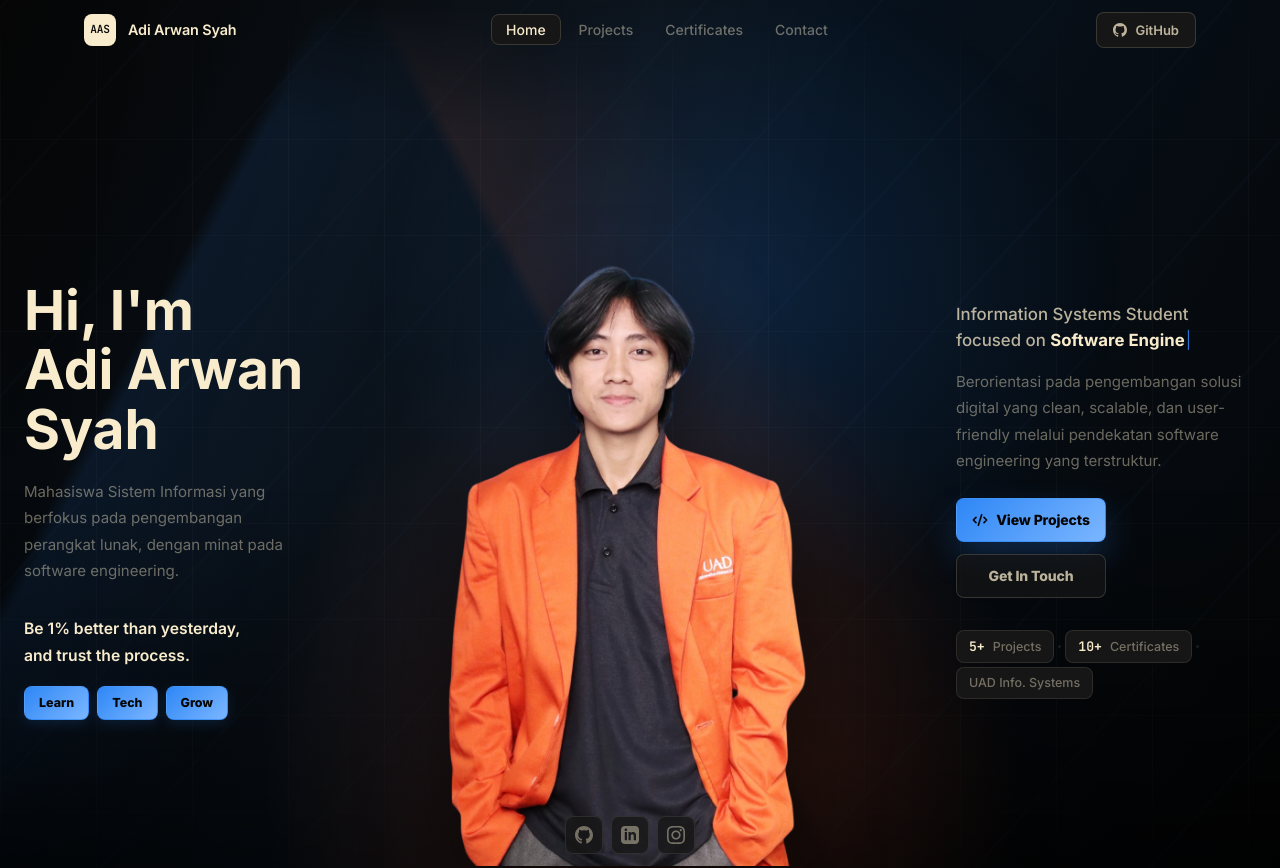
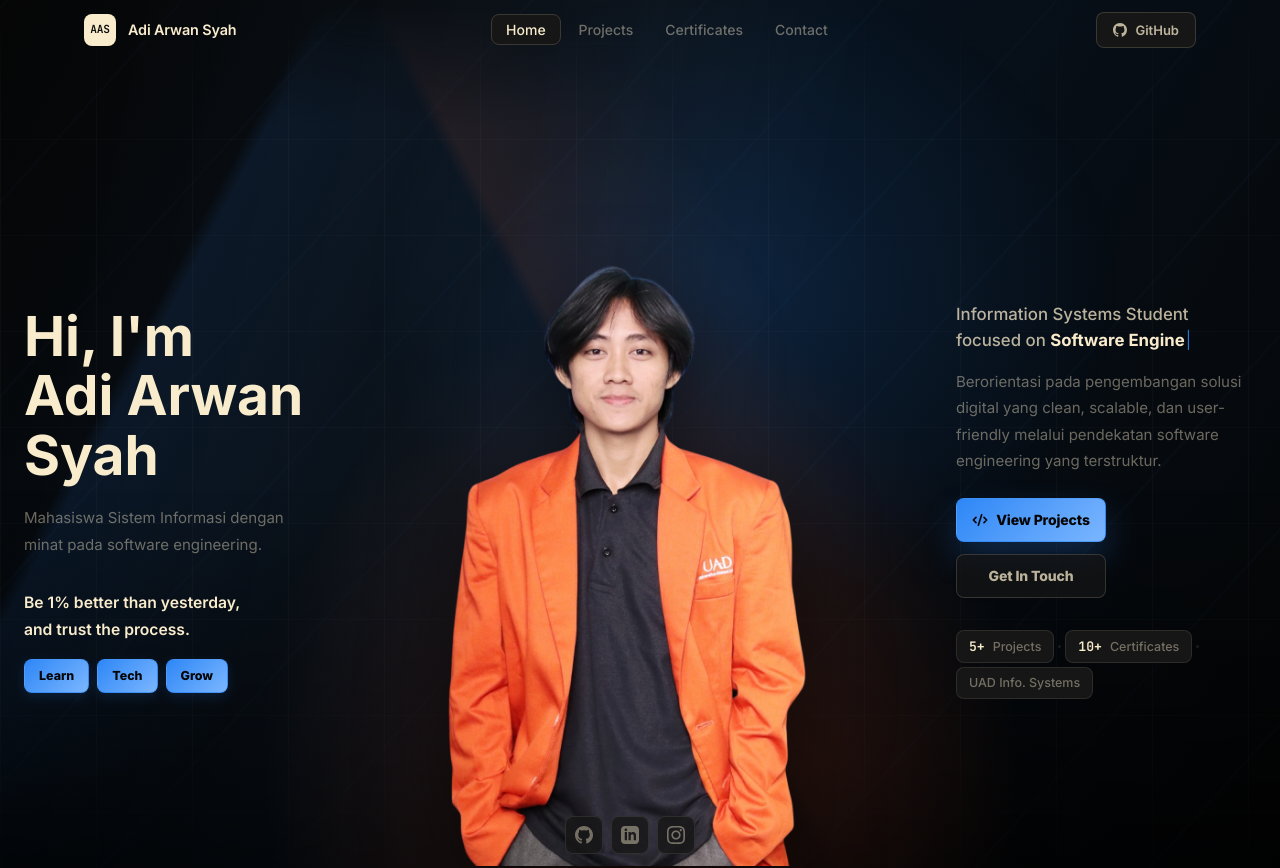
Before and after one commit to wannnn27/myportofolio, a React (Vite) app: page / in a window 1280 px wide. Shown: the top 868 px of the page. Built offline with nearby package versions, Linux system fonts and the light colour scheme.

Commit message:
Update Hero component

```diff
--- a/src/components/Hero.jsx
+++ b/src/components/Hero.jsx
@@ -52,7 +52,7 @@ const Hero = () => {
           </h1>
 
           <p className="hero-description">
-            Mahasiswa Sistem Informasi yang berfokus pada pengembangan perangkat lunak, dengan minat pada software engineering.
+            Mahasiswa Sistem Informasi dengan minat pada software engineering.
           </p>
 
           <div className="hero-mantra">
```
